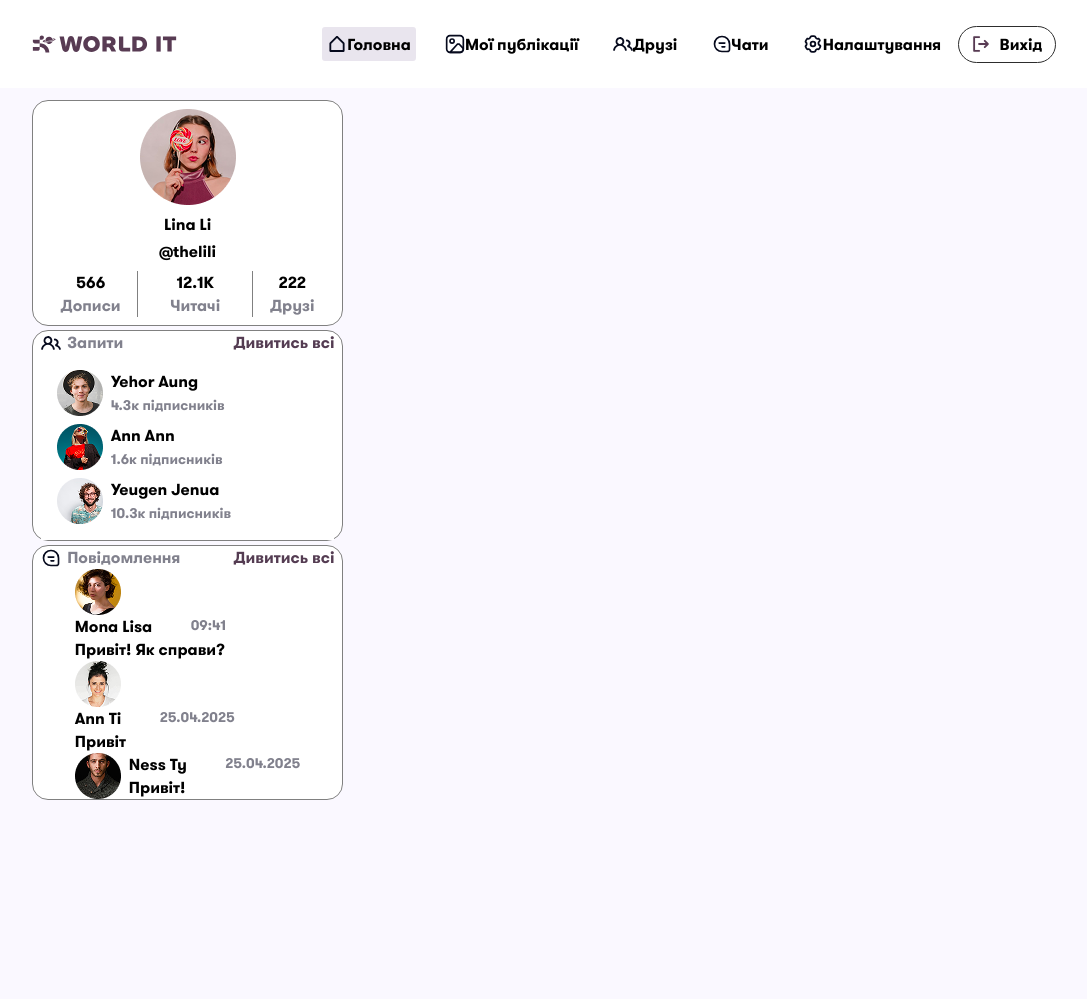
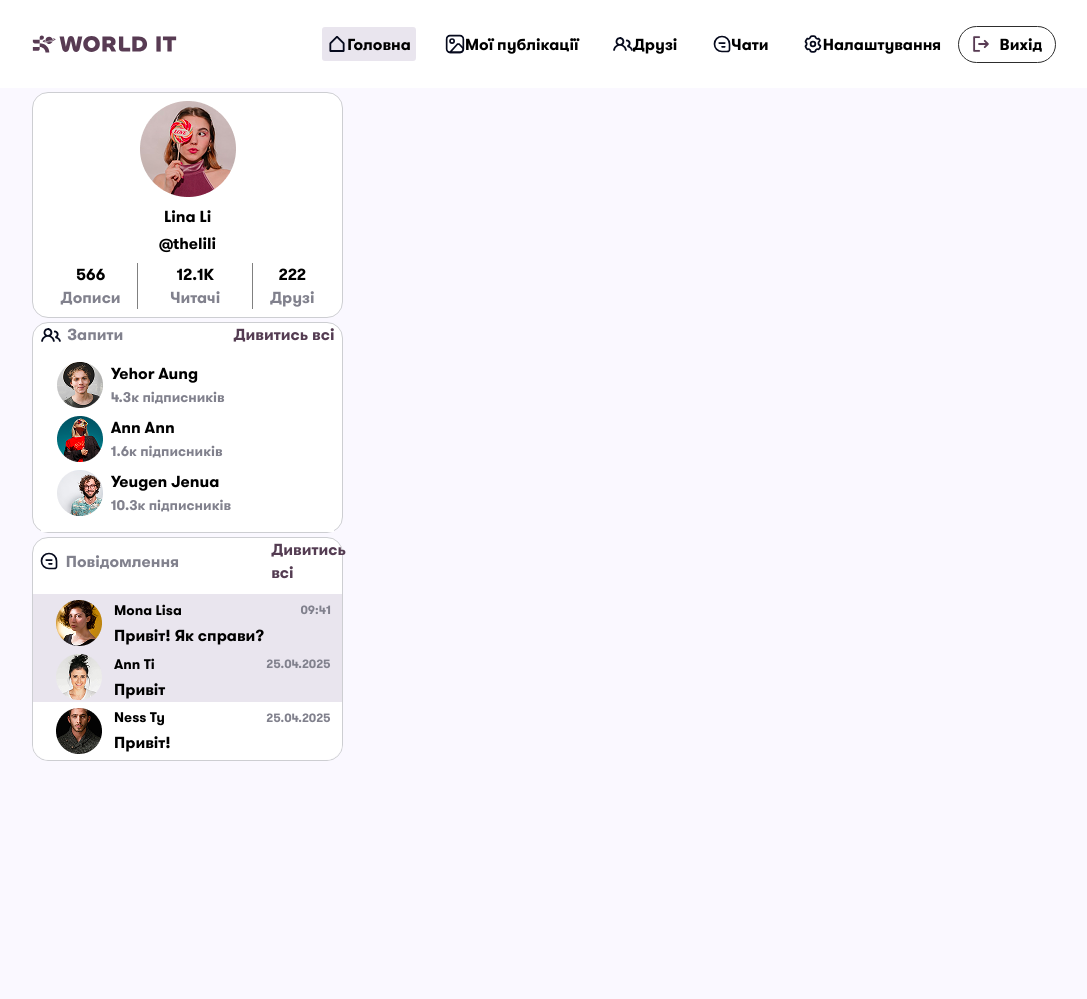
Before and after one commit to mykytenko-petro/WorldITSocialNetwork, a Django app: page / in a window 1280 px wide. Shown: the top 999 px of the page, without its empty margins (96-1183 px from the left). Run offline with Django 5.2, Linux system fonts and the light colour scheme.

```diff
--- a/WorldITSocialNetwork/home_app/static/home_app/css/profile.css
+++ b/WorldITSocialNetwork/home_app/static/home_app/css/profile.css
@@ -4,7 +4,6 @@
     font-family: 'GT-Walsheim', sans-serif;
     flex-direction: column;
     justify-content: left;
-    align-items: center;
     width: 24.31vw;
     gap: 0.5vh;
 }
@@ -13,7 +12,7 @@
     display: flex;
     font-family: 'GT-Walsheim', sans-serif;
     border-radius: 2vh;
-    border: 1px solid gray;
+    border: 1px solid #CDCED2;
     width: 100%;
     background-color: white;
     flex-direction: column;
@@ -27,39 +26,6 @@
     align-items: center;
 }
 
-.messages {
-    display: flex;
-    font-family: 'GT-Walsheim', sans-serif;
-    border-radius: 2vh;
-    border: 1px solid gray;
-    width: 100%;
-    background-color: white;
-    flex-direction: column;
-    align-items: center;
-
-}
-
-.message-inquiry{
-    display: flex;
-    flex-direction: row;
-    width: 95%;
-    justify-content: space-between;
-    align-items: center;
-}
-.request-inquiry a, .message-inquiry a {
-    display: flex;
-    align-items: center;
-    justify-content: space-between;
-    color: #81818D;
-    gap: 0.5vw;
-}
-.request-inquiry p, .message-inquiry p {
-    color: #543C52;
-    display: flex;
-    align-items: center;
-    justify-content: space-between;
-    gap: 0.5vw;
-}
 .profile {
     display: flex;
     flex-direction: column;
@@ -68,7 +34,7 @@
     text-align: center;
     background-color: white;
     border-radius: 2vh;
-    border: 1px solid gray;
+    border: 1px solid #CDCED2;
     width: 100%;
     padding: 1vh;
     padding: 1vh 1.5vw;
@@ -148,39 +114,107 @@
     color: #81818D;
     font-size: 14px;
 }
-.messages-example{
+
+.messages {
+    display: flex;
+    font-family: 'GT-Walsheim', sans-serif;
+    border-radius: 2vh;
+    border: 1px solid #CDCED2;
+    width: 100%;
+    background-color: white;
+    flex-direction: column;
+    gap: 1.3vh;
+    height:104%;
+}
+
+.message-inquiry{
+    display: flex;
+    flex-direction: row;
+    width: 100%;
+    margin-left: 0.5vw;
+    gap: 7.2vw;
+    align-items: center;
+}
+
+.request-inquiry a, .message-inquiry a {
+    display: flex;
+    align-items: center;
+    justify-content: space-between;
+    color: #81818D;
+    gap: 0.5vw;
+}
+
+.request-inquiry p, .message-inquiry p {
+    color: #543C52;
+    display: flex;
+    align-items: center;
+    justify-content: space-between;
+    gap: 0.5vw;
+}
+
+.message-example{
     display: flex;
     flex-direction: column;
     font-family: 'GT-Walsheim';
-    width: 95%;
-    background-color: white;
-    justify-content: left;
-    height: 90%;
-    gap: 1vh;
+    width: 100%;
+    height: 100%;
+    gap: 1px;
+    background-color: #E9E5EE;
+    box-sizing: border-box;
+    border-bottom-left-radius: 2vh;
+    border-bottom-right-radius: 2vh;
 }
 
-.message-example > .message-box{
-    height: 46px;
+.message-example > .grey-box{
     display: flex;
-    align-items: left;
+    align-items: center;
     flex-direction: row;
-    column-gap: 1vh;
+    gap: 12px;
+    padding-top: 0.7vh;
+    width: 100%;
+    background-color: #E9E5EE;
+}
+.message-example .message-box{
+    display: flex;
+    align-items: center;
+    flex-direction: row;
+    width: 100%;
+    gap: 12px;
+    background-color: #FFFFFF;
+    padding-top: 0.7vh;
+    padding-bottom: 0.7vh;
+    border-bottom-left-radius: 2vh;
+    border-bottom-right-radius: 2vh;
 }
 
 .message-image{
-    justify-content: left;
+    object-fit: cover;
+    margin-left: 1.8vw;
+}
+
+.message-info {
+    display: flex;
+    flex-direction: column;
+    flex: 1;
+    gap: 4px;
+    width: 100%;
+    min-width: 0;
 }
 
 .user-time{
     display: flex;
     flex-direction: row;
-    gap: 3vw;
+    justify-content: space-between;
+    align-items: center;
+    width: 95%;
+    gap: 7px;
 }
 .user-text{
     font-family: 'GT-Walsheim';
+    font-size: 14px;
 }
 
 .message-time{
     color: #81818D;
-    font-size: 14px;
+    font-size: 12px;
 }
--- a/WorldITSocialNetwork/home_app/templates/home_app/home.html
+++ b/WorldITSocialNetwork/home_app/templates/home_app/home.html
@@ -98,7 +98,7 @@
                     </div>
                 </div>
                 <div class="message-box">
-                    <a class="request-image"><img src="{% static 'home_app/images/mock_image_6.png' %}" alt=""></a>
+                    <a class="message-image"><img src="{% static 'home_app/images/mock_image_6.png' %}" alt=""></a>
                     <div class="message-info">
                         <div class="user-time">
                             <p class="user-text">Ness Ty</p>
--- a/WorldITSocialNetwork/static/css/base.css
+++ b/WorldITSocialNetwork/static/css/base.css
@@ -19,7 +19,7 @@ main {
     flex-direction: column;
     padding-left: 10vw;
     width: 100vw;
-    top: 90px;
+    top: 85px;
 }
 
 .wrapper{
@@ -39,7 +39,7 @@ main {
 }
 .side-panel{
     position: fixed;
-    top: 88px;
+    top: 80px;
     display: flex;
     flex-direction: column;
     justify-content: left;
--- a/WorldITSocialNetwork/user_app/static/user_app/js/authforms.js
+++ b/WorldITSocialNetwork/user_app/static/user_app/js/authforms.js
@@ -25,7 +25,7 @@ function hideAllForms() {
         loginForm.style.display = "none"
     }
     if(registerForm){
-        registerForm.style.display = "none"
+        registerForm.style.display = "register-form-container"
     }
     if(confirmForm){
         confirmForm.style.display = "none"
--- a/WorldITSocialNetwork/user_app/templates/user_app/particles/form_login.html
+++ b/WorldITSocialNetwork/user_app/templates/user_app/particles/form_login.html
@@ -1,7 +1,7 @@
 <div class="section-login">
-    <nav>
-        <p class="register">Реєстрація</p>
-        <p class="login">Авторизація</p>
+    <nav class="login-head">
+        <p id = "open-register-form" class="register">Реєстрація</p>
+        <p id = "open-login-form" class="login"><u>Авторизація</u></p>
     </nav>
     <p>Раді тебе знову бачити!</p>
     <form action="" method="post" class="form-authorization">
```
Also changed, not shown: WorldITSocialNetwork/user_app/static/user_app/css/auth.css (deleted, +0 -28 lines), WorldITSocialNetwork/user_app/static/user_app/css/login.css (+67 -0 lines), WorldITSocialNetwork/user_app/static/user_app/css/register.css (+33 -10 lines), WorldITSocialNetwork/user_app/templates/user_app/auth.html (+5 -2 lines), WorldITSocialNetwork/user_app/templates/user_app/particles/form_register.html (+4 -12 lines), README.md (added).
